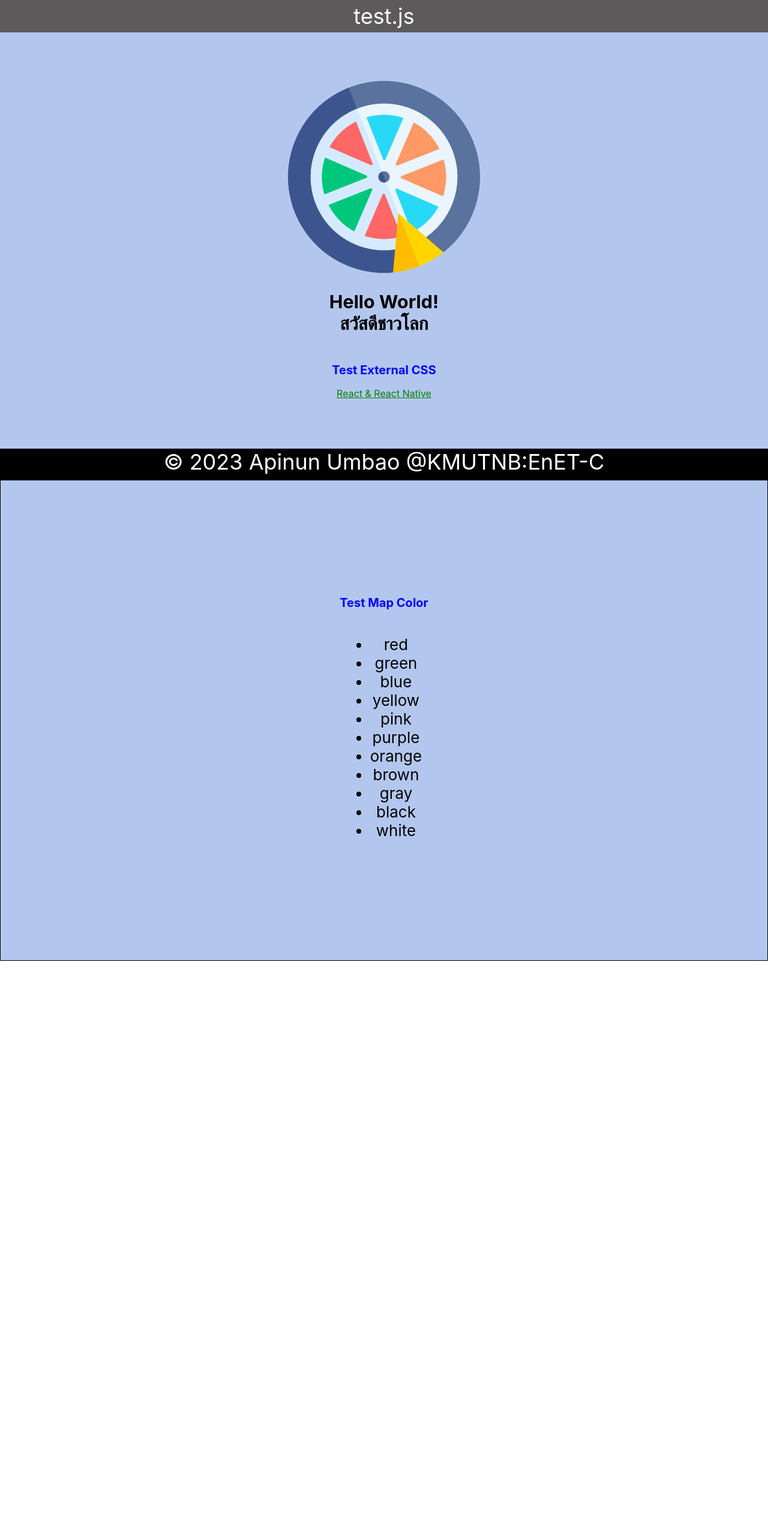
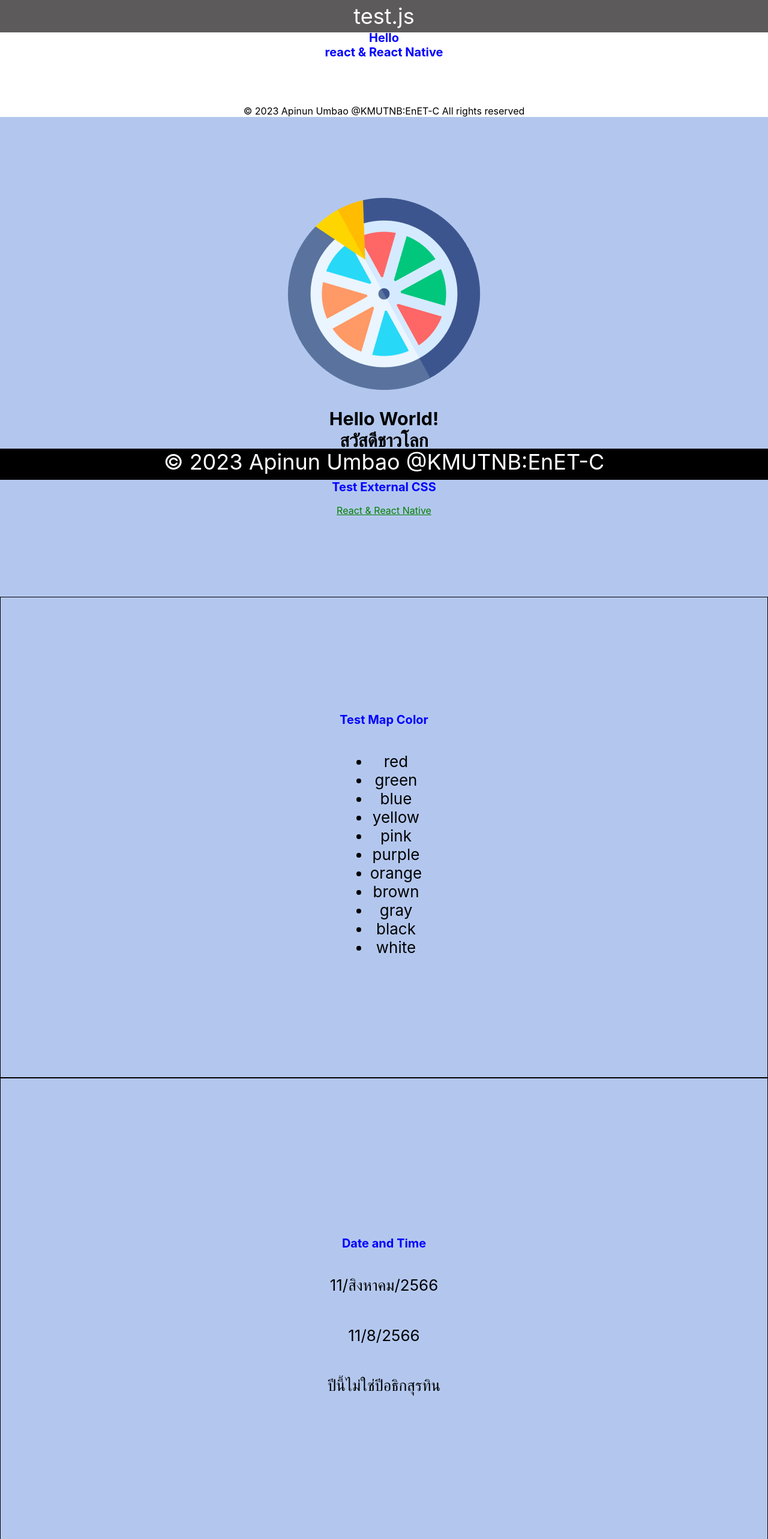
Before and after one commit to NoteAP00/ReactClass_KMUTNB, a React (Create React App) app in the folder app1/: page / in a window 1280 px wide. Shown: the top 2566 px of the page at 60% size. Before the commit the page ends 1602 px from the top, so only its background shows below. Built offline with nearby package versions, Linux system fonts and the light colour scheme.

Commit message:
Add some function

```diff
--- a/app1/src/App.js
+++ b/app1/src/App.js
@@ -1,24 +1,11 @@
-import logo from './logo.svg';
-import './App.css';
+// import logo from './logo.svg';
+// import './App.css';
+import React from 'react';
+import { Header, Content, Footer } from './func-components'
 
 function App() {
   return (
-    <div className="App">
-      <header className="App-header">
-        <img src={logo} className="App-logo" alt="logo" />
-        <p>
-          Edit <code>src/App.js</code> and save to reload.
-        </p>
-        <a
-          className="App-link"
-          href="https://reactjs.org"
-          target="_blank"
-          rel="noopener noreferrer"
-        >
-          Learn React
-        </a>
-      </header>
-    </div>
+    [<Header/>, <Content/>, <Footer/>]
   );
 }
 
--- /dev/null
+++ b/app1/src/SimpleDate.js
@@ -0,0 +1,13 @@
+class SimpleDate {
+    constructor(date, month, year) {
+        this.date = date;
+        this.month = month;
+        this.year = year;
+    }
+
+    getShortDate() {
+        return `${this.date}/${this.month}/${this.year+543}`;
+    }
+
+}
+export default SimpleDate;
--- /dev/null
+++ b/app1/src/ThaiDate.js
@@ -0,0 +1,17 @@
+import SimpleDate from './SimpleDate.js'
+class ThaiDate extends SimpleDate {
+    getLongDate() {
+        const m = ['มกราคม', 'กุมภาพันธ์', 'มีนาคม', 'เมษายน', 'พฤษาคม', 'มิถุนายน', 'กรกฎาคม', 'สิงหาคม','กันยายน', 'ตุลาคม', 'พฤศจิกายน', 'ธันวาคม']
+        return `${this.date}/${m[this.month - 1]}/${this.year+543}`
+    }
+
+    isLeapYear() {
+        let y = this.year
+        if ((y % 400 === 0) || (y % 4 === 0 && y % 100 !== 0)) {
+            return true
+        } else {
+            return false
+        }
+    }
+}
+export default ThaiDate;
--- /dev/null
+++ b/app1/src/func-components.js
@@ -0,0 +1,34 @@
+import React from 'react'
+
+export function Header() {
+    const aStyle = {
+        display: 'inline-block',
+        color: 'blue',
+        margin: '7px',
+        textDecoration: 'none'
+    }
+    return (
+        <div style={{ backgroundColor: '#ccc' }}>
+            <a href='/' style={aStyle}>Home</a> |&nbsp;
+            <a href='/' style={aStyle}>React</a> |&nbsp;
+            <a href='/' style={aStyle}>React Native</a>
+        </div>
+    )
+}
+
+export function Content() {
+    return (
+        <div style={{ textAlign: 'center' }}>
+            <h2>Hello <br />react & React Native</h2>
+            <br /><br /><br />
+        </div>
+    )
+}
+
+export const Footer = () =>  {
+    return (
+        <div style={{ textAlign: 'center' }}>
+            &copy; {new Date().getFullYear()} Apinun Umbao @KMUTNB:EnET-C All rights reserved
+        </div>
+    )
+}
--- a/app1/src/index.js
+++ b/app1/src/index.js
@@ -2,13 +2,14 @@ import React from "react";
 import ReactDOM from "react-dom/client";
 import "./index.css";
 import Test from "./test";
+import App from "./App";
 import reportWebVitals from "./reportWebVitals";
 
 const root = ReactDOM.createRoot(document.getElementById("root"));
 root.render(
     <React.StrictMode >
-
-    <Test / >
+        <App />
+        <Test />
     </React.StrictMode>
 );
 console.log(root);
--- a/app1/src/test.js
+++ b/app1/src/test.js
@@ -2,6 +2,7 @@ import './App.css';
 import logo from './img/windmill.png';
 import React from 'react';
 import './style.css'
+import ThaiDate from './ThaiDate.js'
 function App() {
   /* const divStyle = {
     color: 'red',
@@ -18,9 +19,11 @@ function App() {
   )
 
 }
+const thdate = new ThaiDate(11, 8, 2023);
 let color = ['red', 'green', 'blue', 'yellow', 'pink', 'purple', 'orange', 'brown', 'gray', 'black', 'white']
 let list = color.map((item, index) => <li key={index}>{item}</li>)
 function main() {
+
   return (
     <div className="App">
       <nav className="App-nav">test.js</nav>
@@ -33,6 +36,12 @@ function main() {
         <h2>Test Map Color</h2>
         <ul>{list}</ul>
       </div>
+      <div className='App-body'>
+        <h2>Date and Time</h2>
+        <p>{thdate.getLongDate()}</p>
+        <p>{thdate.getShortDate()}</p>
+        <p>{thdate.isLeapYear() ? 'ปีนี้เป็นปีอธิกสุรทิน' : 'ปีนี้ไม่ใช่ปีอธิกสุรทิน'}</p>
+      </div>
       <footer className='App-footer'>
         © 2023 Apinun Umbao @KMUTNB:EnET-C
       </footer>
```
